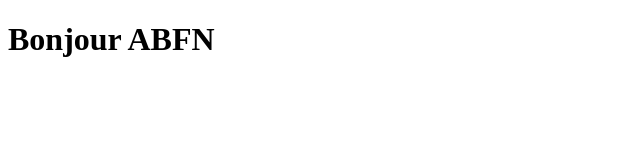
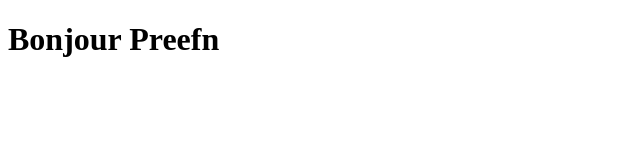
Before and after one commit to Mohamed-Konate/test-project-html, a plain HTML site: page index.html in a window 1280 px wide. Shown: the full height of the page, 0-640 px from the left. Drawn offline with Linux system fonts and the light colour scheme.

Commit message:
update index.html

```diff
--- a/index.html
+++ b/index.html
@@ -7,7 +7,7 @@
 </head>
 <body>
 
-        <h1>Bonjour ABFN</h1>
+        <h1>Bonjour Preefn</h1>
 
 </body>
 </html>
```
